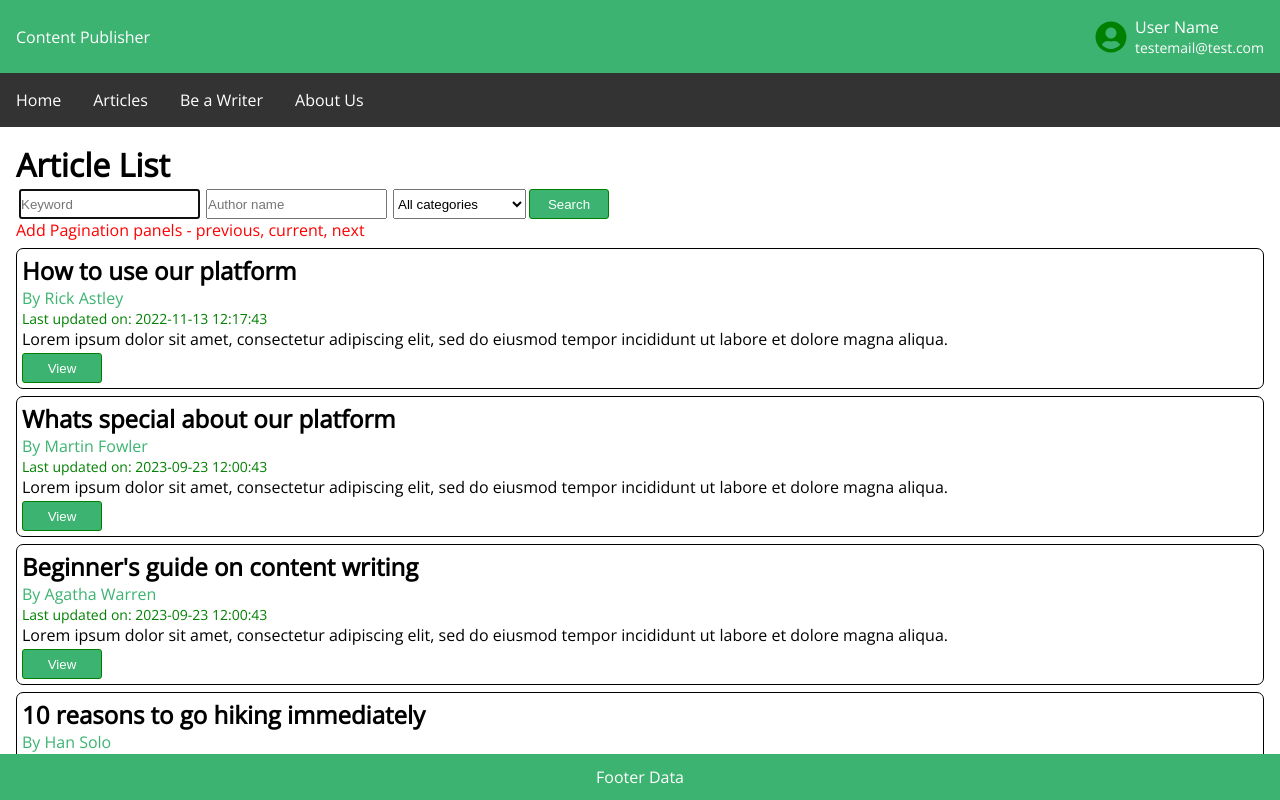
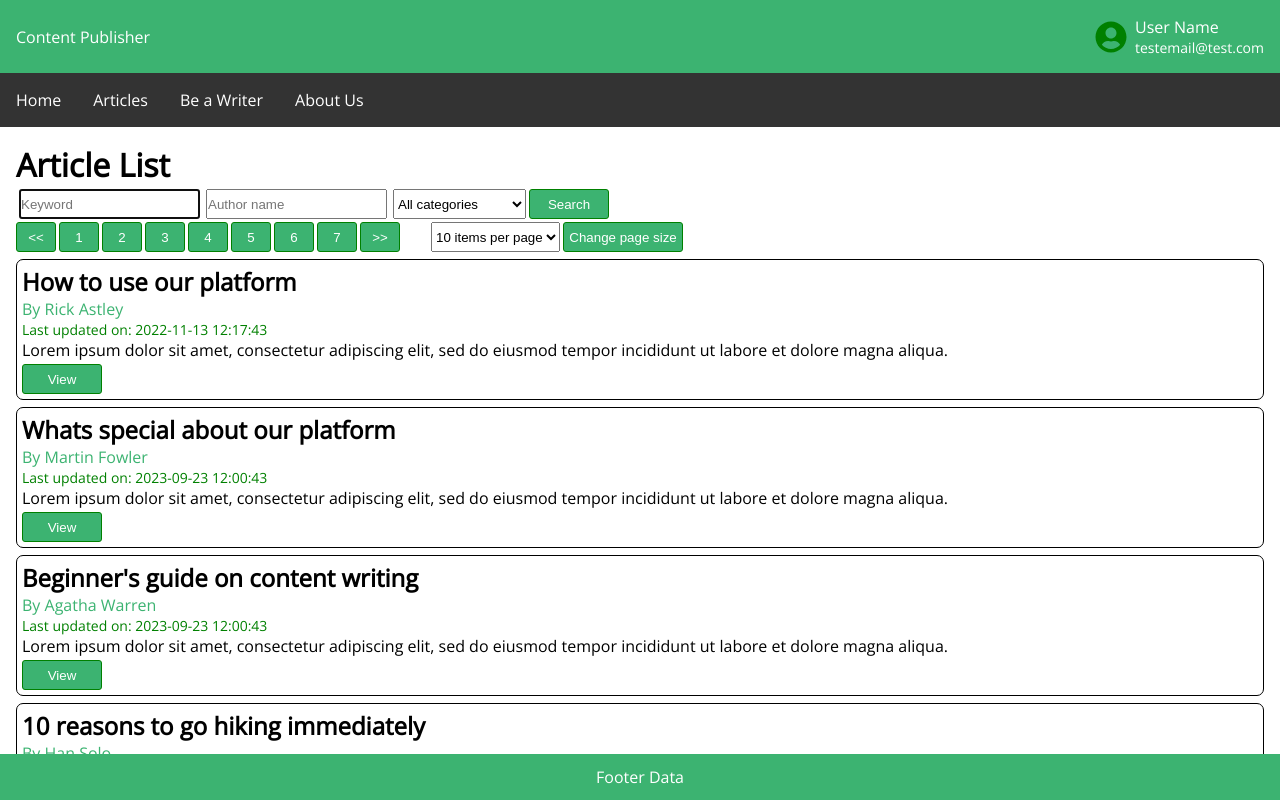
Before and after one commit to ruwinda90/content-publisher-frontend, a React (Create React App) app: page /article in a window 1280 px wide. Built offline with nearby package versions, Linux system fonts and the light colour scheme.

Commit message:
Add PaginationData component

```diff
--- /dev/null
+++ b/src/components/paginationdata/ButtonCarousal.jsx
@@ -0,0 +1,24 @@
+import React from "react";
+
+const ButtonCarousal = ({ currentpage, totalPages }) => {
+  const nButtons = 7;
+
+  return (
+    <div>
+      <button>{"<<"}</button>
+      {[...Array(nButtons)].map((item, index) => {
+        let startLabel =
+          currentpage > totalPages - Math.floor(nButtons / 2)
+            ? totalPages - (nButtons - 1)
+            : currentpage > Math.floor(nButtons / 2) + 1
+            ? currentpage - Math.floor(nButtons / 2)
+            : 1;
+
+        return <button key={startLabel + index}>{startLabel + index}</button>;
+      })}
+      <button>{">>"}</button>
+    </div>
+  );
+};
+
+export default ButtonCarousal;
--- /dev/null
+++ b/src/components/paginationdata/PaginationData.jsx
@@ -0,0 +1,22 @@
+import React from "react";
+import "./paginationdata.css";
+import ButtonCarousal from "./ButtonCarousal";
+import PaginationForm from "./PaginationForm";
+
+const PaginationData = ({ currentpage, totalPages, itemsPerPage }) => {
+
+  return (
+    <div className="paginationComp">
+        <ButtonCarousal currentpage={currentpage} totalPages={totalPages}/>
+        <PaginationForm />
+    </div>
+  );
+};
+
+PaginationData.defaultProps = {
+  currentpage: 3,
+  totalPages: 20,
+  itemsPerPage: 10,
+};
+
+export default PaginationData;
--- /dev/null
+++ b/src/components/paginationdata/PaginationForm.jsx
@@ -0,0 +1,39 @@
+import React, { useState } from "react";
+import "./paginationdata.css";
+
+const PaginationForm = () => {
+
+    const [pageSize, setPageSize] = useState(10);
+
+  const handleSubmit = (e) => {
+    e.preventDefault();
+  };
+
+  const pageSizesData = [
+    { id: 1, size: 10 },
+    { id: 2, size: 25 },
+    { id: 3, size: 50 },
+  ];
+  return (
+    <div className="paginationFormComp">
+      <form onSubmit={(e) => handleSubmit(e)}>
+        <label htmlFor="changePageSize">Change page size</label>
+        <select
+          name="changePageSize"
+          id="changePageSize"
+          value={pageSize}
+          onChange={(e) => setPageSize(e.target.value)}
+        >
+          {pageSizesData.map((item) => (
+            <option key={item.id} value={item.size}>
+              {`${item.size} items per page`}
+            </option>
+          ))}
+        </select>
+        <button type="submit">Change page size</button>
+      </form>
+    </div>
+  );
+};
+
+export default PaginationForm;
--- /dev/null
+++ b/src/components/paginationdata/paginationdata.css
@@ -0,0 +1,41 @@
+.paginationComp {
+    width: 100%;
+    display: flex;
+    justify-content: flex-start;
+}
+
+button {
+    padding: 3px;
+    width: 40px;
+    height: 30px;
+    margin-top: 3px;
+    margin-right: 3px;
+    color: #fff;
+    border-radius: 3px;
+    background-color: mediumseagreen;
+    border: 1px solid green;
+}
+
+button:hover {
+    cursor: pointer;
+    background-color: green;
+}
+
+.paginationFormComp {
+    margin-left: 25px;
+}
+
+.paginationFormComp form label {
+    position: absolute;
+    left: -99999px;
+}
+
+.paginationFormComp form select {
+    margin-left: 3px;
+    margin-right: 3px;
+    height: 30px;
+}
+
+.paginationFormComp form button {
+    width: 120px;
+}
--- a/src/layout/layout.css
+++ b/src/layout/layout.css
@@ -10,7 +10,7 @@
 .layoutComp .listArea {
     height:100%;
     overflow-y:auto;
-    padding-bottom: 80px;
+    padding-bottom: 100px;
 }
 
 .homeComp, .aboutComp, .userPageComp, .articlePageComp, .articleViewComp, .missingComp {
--- a/src/pages/ArticlePage.jsx
+++ b/src/pages/ArticlePage.jsx
@@ -1,6 +1,7 @@
 import React from "react";
 import ArticleList from "../components/articlelist/ArticleList";
 import ArticleSearch from "../components/articlesearch/ArticleSearch";
+import PaginationData from "../components/paginationdata/PaginationData";
 
 const ArticlePage = ({ userWriterId }) => {
   const articleList = [
@@ -77,7 +78,7 @@ const ArticlePage = ({ userWriterId }) => {
     <div className="articlePageComp">
       <h1>Article List</h1>
       <ArticleSearch categoryList={categoryList} />
-      <div style={{ color: "red" }}>Add Pagination panels - previous, current, next</div>
+      <PaginationData />
       <div className="listArea">
         {articleList.length ? (
           <ArticleList articles={articleList} userWriterId={userWriterId} />
```
